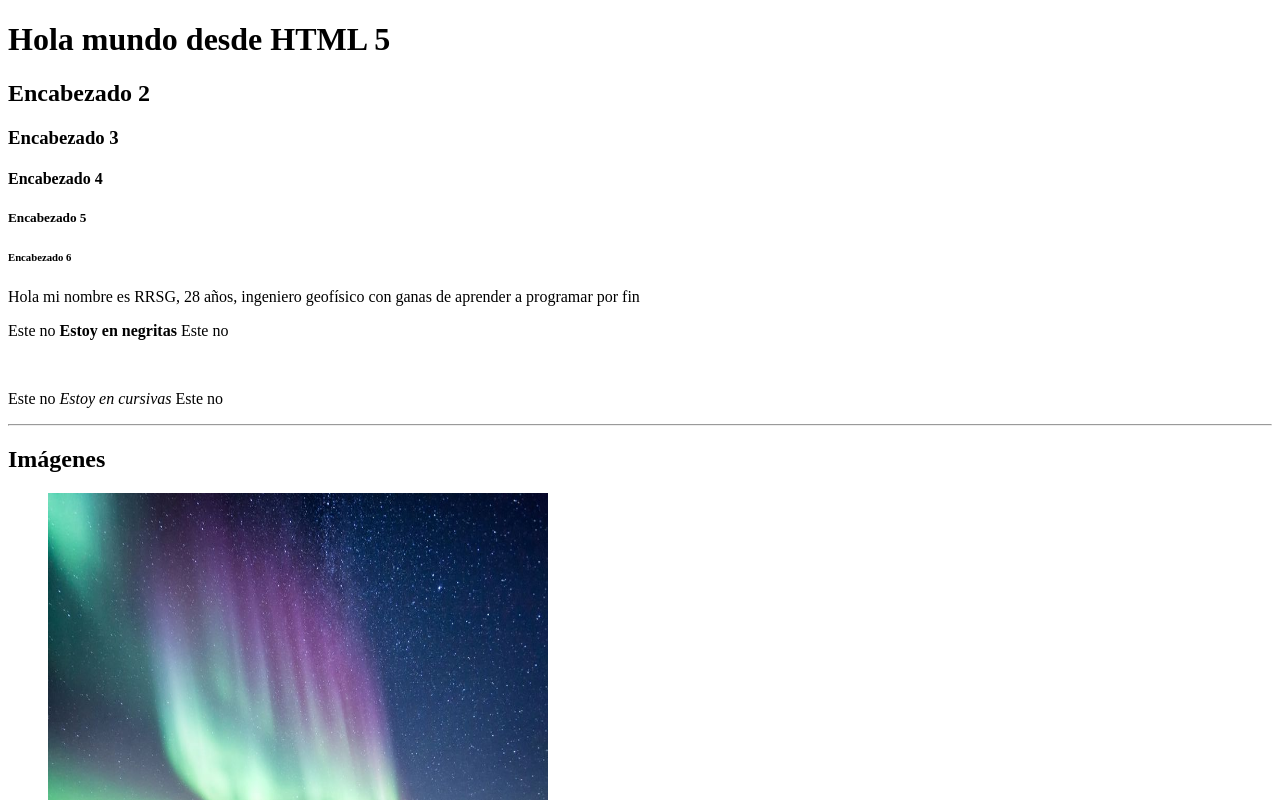
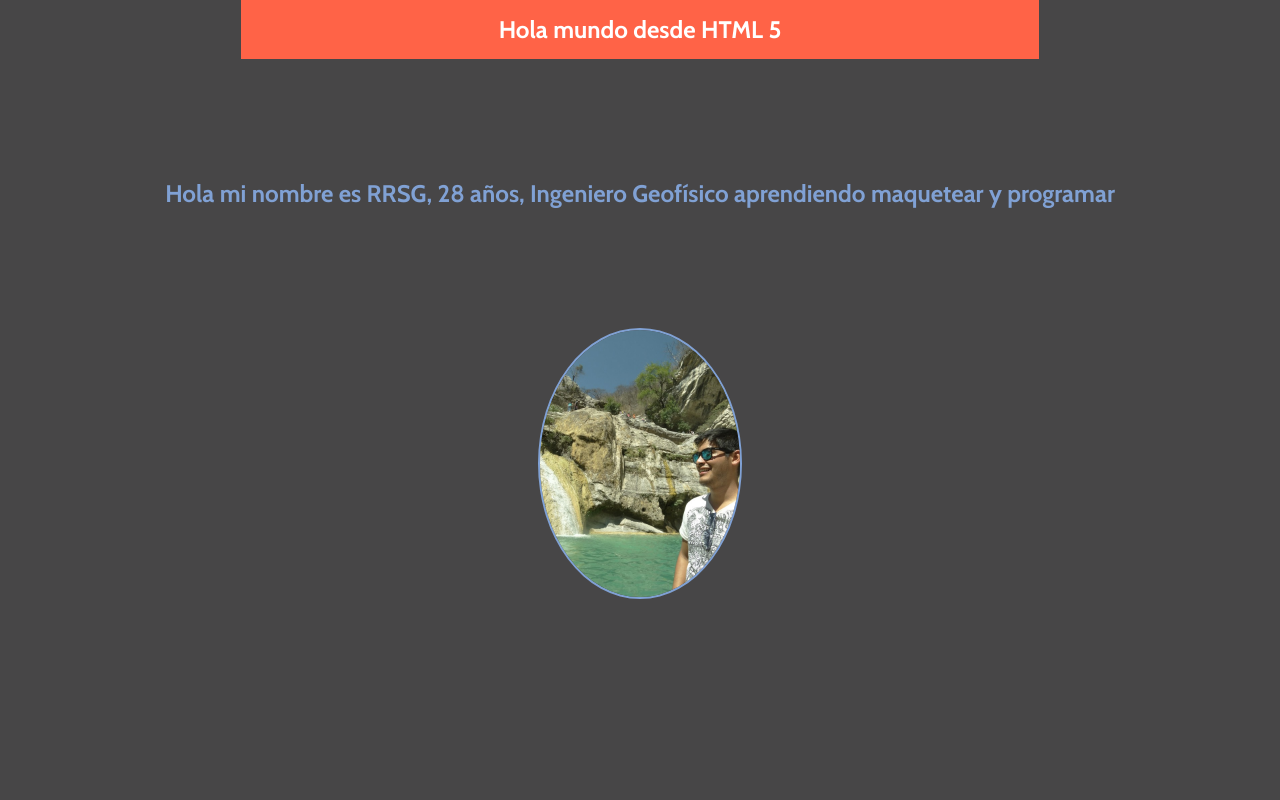
Before and after one commit to ragarsa/WebDev, a plain HTML site: page index.html in a window 1280 px wide. Shown: the top 800 px of the page. Drawn offline with nearby package versions, Linux system fonts and the light colour scheme.

Commit message:
semantic, css

```diff
--- /dev/null
+++ b/css/main.css
@@ -0,0 +1,45 @@
+@import url('https://fonts.googleapis.com/css2?family=Cabin:wght@400;700&display=swap');
+
+body{
+    margin: 0;
+    padding: 0;
+}
+
+.main-text-container{
+    width: 100%;
+    text-align: center;
+    height: 100vh; /*Toma toda la pantalla, está leyendo 100% */
+    background-color: #474647;
+}
+
+.main-text{
+    margin: 0 auto; /*hace que se centre en bloque */
+    /*border: 2px dotted black ; ancho, dotted, color hexadecimal*/
+    text-align: center;
+    width: 60%;
+    background-color: tomato;
+    color: #ffff;
+    padding: 15px;
+    border-radius: 10 px;
+    font-family: 'Cabin', sans-serif;
+    font-weight: 700;
+
+}
+.biography{
+    color: #80A1D4;
+    font-family: 'Cabin', sans-serif;
+    /*etiquetas responsivas */
+    font-size: 1.5em /*Em y rem: Medidas relativas dadas por porcentajes, depende del contenedor
+    si decimos 50% va a ser del padre (em), equivalente a 16 px y rem parte de eso para ser medida relativa, rem rootem
+    */;
+    font-weight: bolder;
+    text-align: center;
+    margin: 15vh 0;
+
+}
+
+.profile-photo{
+    width: 25vh;
+    border-radius: 50%;
+    border: 2px solid #80A1D4;
+}
--- /dev/null
+++ b/css/semantic.css
@@ -0,0 +1,39 @@
+header {
+    width: 50vw;
+
+}
+
+header p {
+    width: 20%;
+}
+
+p {
+    color:red;
+}
+
+.ancore {
+    font-size: 20px;
+}
+
+#encabezado {
+    width: 20%;
+    font-size: 35px;
+    color: burlywood;
+    font-weight: bolder;
+}
+
+.bienvenida-container{
+    height:10vh; /* Introduce una altura */
+    /* margin: 0 0 5vh; */
+    margin-bottom: 5vh;
+    /* padding: 0 0 0 10px;
+} */
+/* margin: 10px 15px 20px---> Arriba, a los lados, abajo
+marging: 0 0 0 0--> arriba derecha abajo izquierda*/
+.bienvenida {
+    padding: 10px; /* Margin aplica espacio hacia afuera*/
+    border: 2px solid black
+}
+/*Diferencia margin y padding:
+Padding está dentro del contenedor del texto
+Margin se encuentra afuera del contenedor
--- a/index.html
+++ b/index.html
@@ -7,23 +7,28 @@
         <meta name="viewport" content="width=device-width, initial-scale=1.0"><!--Ayuda a poder decirle
         al navegador que se trabaja de manera responsiva-->
         <title>Actosoft Web-Dev</title>
+        <link rel="stylesheet" href="css/main.css">
     </head>
     <body>
-        <h1> Hola mundo desde HTML 5 </h1> <!-- Son etiquetas de encabezado -->
-        <h2> Encabezado 2 </h2>
-        <h3> Encabezado 3 </h3>
-        <h4> Encabezado 4 </h4>
-        <h5> Encabezado 5 </h5>
-        <h6> Encabezado 6 </h6>
+        <section class="main-text-container">
+            <h1 class="main-text"> Hola mundo desde HTML 5 </h1> <!-- Son etiquetas de encabezado -->
+            <!--<h2> Encabezado 2 </h2>
+            <h3> Encabezado 3 </h3>
+            <h4> Encabezado 4 </h4>
+            <h5> Encabezado 5 </h5>
+            <h6> Encabezado 6 </h6>-->
 
-        <p>
-            Hola mi nombre es RRSG,
-            28 años, ingeniero geofísico con ganas de aprender a programar
-            por fin
-        </p>
-        <p> Este no <b> Estoy en negritas </b> Este no </p> <!--<b> Pone texto en negritas-->
-        <br> <!--Es una etiqueta vacía: Deja un salto de página-->
-        <p> Este no <em> Estoy en cursivas </em> Este no </p> <!--<em> Pone texto en cursivas-->
+            <p class="biography">
+                Hola mi nombre es RRSG,
+                28 años, Ingeniero Geofísico aprendiendo maquetear y programar
+            </p>
+
+            <img class="profile-photo" src="img/rrsg.jpg" alt="Raúl en cascada" >
+        </section>
+
+        <!-- <p> Este no <b> Estoy en negritas </b> Este no </p> <b> Pone texto en negritas -->
+        <!-- <br> <!--Es una etiqueta vacía: Deja un salto de página
+        <p> Este no <em> Estoy en cursivas </em> Este no </p> <em> Pone texto en cursivas-->
         <hr> <!-- Genera línea horizontal -->
         <h2 id="image-block">Imágenes</h2>
         <figure>
```
Also changed, not shown: semantic.html (+15 -4 lines), img/rrsg.jpg (added).
